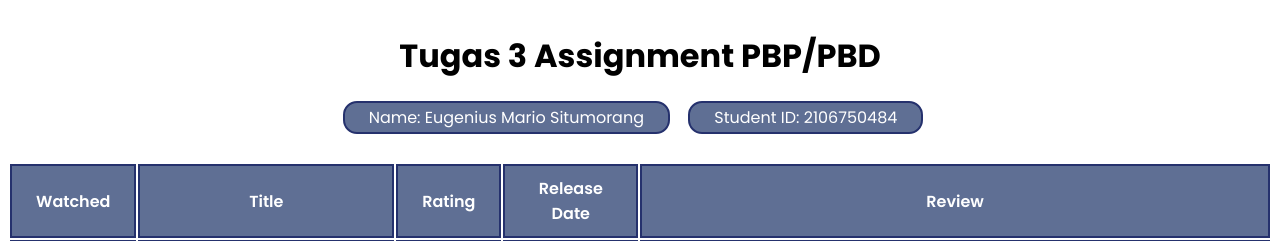
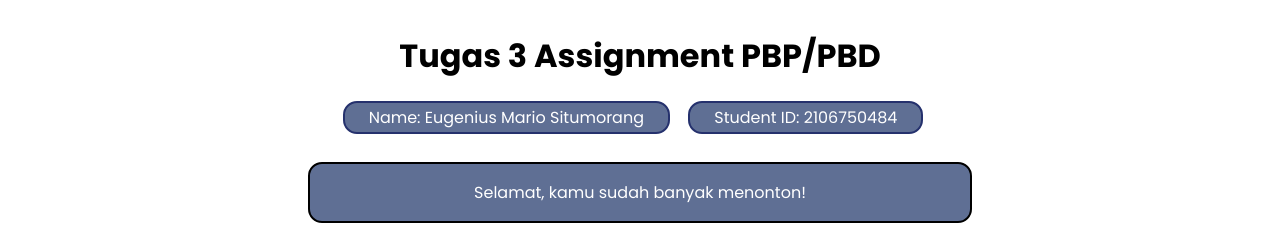
Before and after one commit to eugeniusms/pbp-assignment, a Django app: page /mywatchlist/ in a window 1280 px wide. Shown: the top 241 px of the page. Run offline with Django 4.2, Linux system fonts and the light colour scheme; data comes from the database, SQL or seed files in the repository; lists and menus that the app fills with data are empty.

Commit message:
Add Bonus Section

```diff
--- a/mywatchlist/static/mywatchlist.css
+++ b/mywatchlist/static/mywatchlist.css
@@ -20,6 +20,14 @@ body {
     align-content: center;
     margin-bottom: 28px;
     margin-right: 14px;
+}
+
+.tonton {
+    background-color: #5F6F94;
+    color: white;
+    border-radius: 14px;
+    border: 2px solid black;
+    margin: 0px 300px 28px;
 }
 
 th, td {
--- a/mywatchlist/templates/mywatchlist.html
+++ b/mywatchlist/templates/mywatchlist.html
@@ -19,6 +19,8 @@
 
     <div class="profil">Name: {{nama}}</div>
     <div class="profil">Student ID: {{npm}}</div>
+
+    <div class="tonton"><p>{{ banyak_menonton }}</p></div>
 
     <div class="container-tabel">
       <table>
--- a/mywatchlist/views.py
+++ b/mywatchlist/views.py
@@ -6,11 +6,27 @@ from django.core import serializers
 from mywatchlist.models import MyWatchList
 
 def show_html(request):
+    # Mengambil data MyWatchList
     data_mywatchlist = MyWatchList.objects.all()
+
+    # Menghitung banyak film ditonton
+    watched_total = 0
+    for movie in data_mywatchlist:
+        if movie.watched:
+            watched_total += 1
+
+    # Total film ditonton >= Total film belum ditonton
+    watch_a_lot = watched_total > (len(data_mywatchlist) - watched_total)
+
+    # Menyusun tampilan teks yang akan dikirimkan
+    text_display = "Selamat, kamu sudah banyak menonton!" if watch_a_lot else "Wah, kamu masih sedikit menonton!"
+
+    # Merangkum data di context
     context = {
         'list_film': data_mywatchlist,
         'nama': 'Eugenius Mario Situmorang',
-        'npm': '2106750484'
+        'npm': '2106750484',
+        'banyak_menonton': text_display
     }
     return render(request, "mywatchlist.html", context)
 
```
Also changed, not shown: mywatchlist/README.md.
